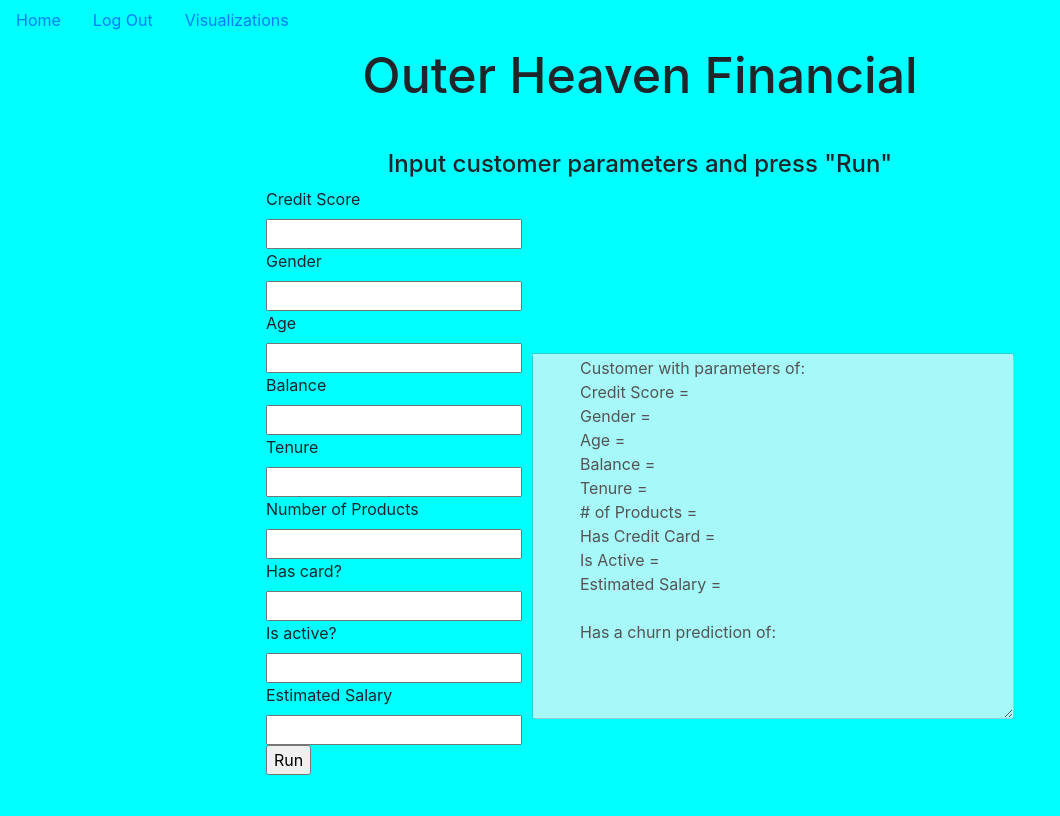
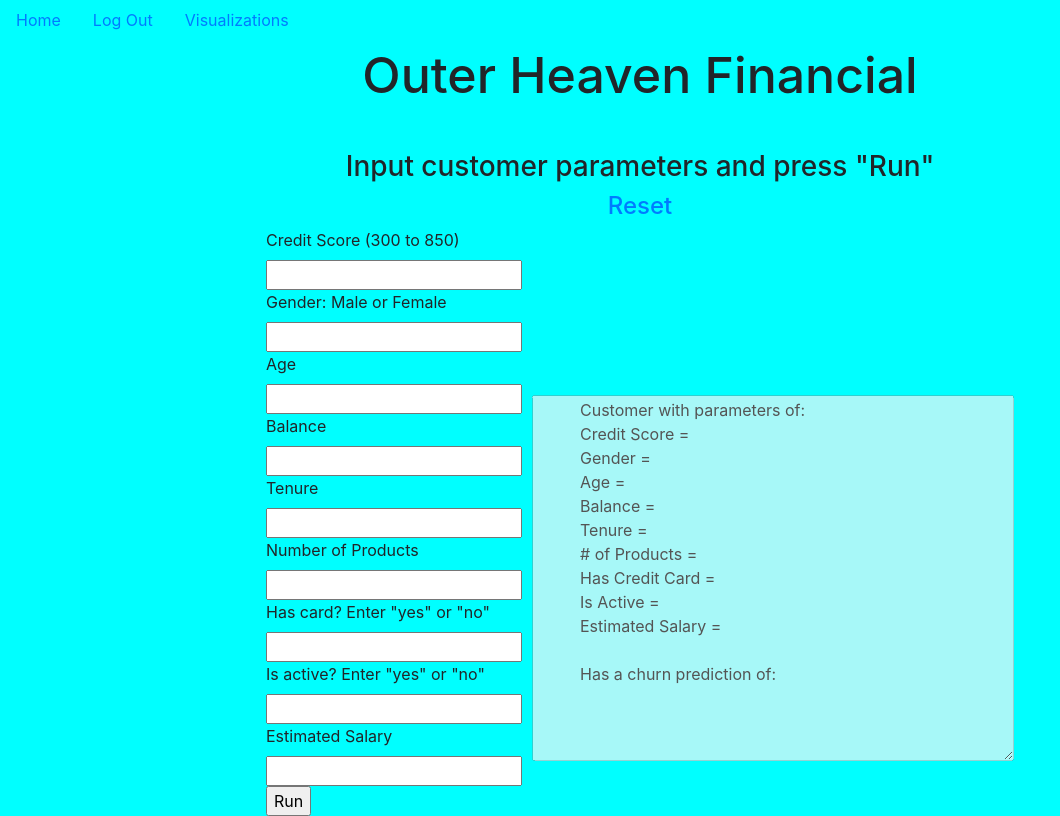
Before and after one commit to runaphasia335/customerchurn-app, a Flask app: page / in a window 1280 px wide. Shown: the whole page, without its empty margins (0-1060 px from the left). Before the commit the page ends 775 px from the top, so only its background shows below. Run offline with Flask 2, Linux system fonts and the light colour scheme; a user stored in the database is signed in; some libraries are stand-ins or nearby versions.

Commit message:
final changes

```diff
--- a/Customer_Churn/forms/forms.py
+++ b/Customer_Churn/forms/forms.py
@@ -1,6 +1,6 @@
 from flask_wtf import FlaskForm
 from wtforms import StringField, PasswordField,SubmitField,IntegerField,SelectField
-from wtforms.validators import DataRequired, EqualTo
+from wtforms.validators import DataRequired, EqualTo,ValidationError
 from wtforms import ValidationError
 from Customer_Churn.models import User
 
@@ -12,17 +12,18 @@ class LoginForm(FlaskForm):
 
 class AttributesForm(FlaskForm):
     # Surname = StringField('Surname',validators=[DataRequired()])
-    CreditScore = IntegerField('Credit Score',validators=[DataRequired()])
-    Gender = StringField('Gender',validators=[DataRequired()])
+    CreditScore = IntegerField('Credit Score (300 to 850)',validators=[DataRequired()])
+    Gender = StringField('Gender: Male or Female',validators=[DataRequired()])
     Age = IntegerField('Age',validators=[DataRequired()])
     Tenure = IntegerField('Tenure',validators=[DataRequired()])
     Balance = IntegerField('Balance',validators=[DataRequired()])
     NumOfProducts = IntegerField('Number of Products',validators=[DataRequired()])
-    HasCrCard = StringField('Has card?',validators=[DataRequired()])
-    IsActiveMember = StringField('Is active?',validators=[DataRequired()])
+    HasCrCard = StringField('Has card? Enter "yes" or "no"',validators=[DataRequired()])
+    IsActiveMember = StringField('Is active? Enter "yes" or "no" ',validators=[DataRequired()])
     EstimatedSalary = IntegerField('Estimated Salary',validators=[DataRequired()])
-    # Exited = StringField('Exited?',validators=[DataRequired()])
     submit = SubmitField('Run')
+    reset = SubmitField('Reset')
+
 
 class RegistrationForm(FlaskForm):
     username = StringField('Username', validators=[DataRequired()])
--- a/Customer_Churn/templates/home.html
+++ b/Customer_Churn/templates/home.html
@@ -6,13 +6,12 @@
     <body style="background-color: aqua">
 
       <!-- Form for predicitive model parameters--------------- -->
-      <h4 style="text-align:center">Input customer parameters and press "Run"</h4>
-
+      <h3 style="text-align:center">Input customer parameters and press "Run"</h3>
+      <a href="{{url_for('home.attributes')}}"><h4 style="text-align: center">Reset</h4></a>
 
 
     <div class="input-output" id="input-output">
       <div class="attributes" id="attributes">
-
         <form action="{{url_for('home.attributes')}}" method="POST">
           {{ form.hidden_tag() }}
           {{ form.CreditScore.label}}<br>{{ form.CreditScore }}<br>
--- a/Customer_Churn/views/home.py
+++ b/Customer_Churn/views/home.py
@@ -1,4 +1,5 @@
-from flask import render_template,Blueprint,redirect,request,url_for
+from flask import render_template,Blueprint,redirect,request,url_for,flash
+from wtforms.validators import ValidationError
 from Customer_Churn.forms.forms import AttributesForm
 from flask_login import logout_user,login_required,current_user
 from Customer_Churn.utilities.predict import gender_convert,string_to_int,predict_churn,clean_result
@@ -19,26 +20,26 @@ def attributes():
 
     form = AttributesForm()
 
-    credit_score = form.data.get('CreditScore')
-    gender = gender_convert(form.data.get('Gender'))
-    # gender = form.data.get('Gender')
-    tenure = form.data.get('Tenure')
-    age = form.data.get('Age')
-    balance = form.data.get('Balance')
-    num_products = form.data.get('NumOfProducts')
-    credit_card = string_to_int(form.data.get('HasCrCard'))
-    active = string_to_int(form.data.get('IsActiveMember'))
-    salary = form.data.get('EstimatedSalary')
-    # exited = string_to_int(form.data.get('Exited'))
-    customer = [[credit_score,gender,age,balance,tenure,num_products,credit_card,active,salary]]
+    if form.validate_on_submit():
+
+        credit_score = form.data.get('CreditScore')
+        gender = gender_convert(form.data.get('Gender'))
+        tenure = form.data.get('Tenure')
+        age = form.data.get('Age')
+        balance = form.data.get('Balance')
+        num_products = form.data.get('NumOfProducts')
+        credit_card = string_to_int(form.data.get('HasCrCard'))
+        active = string_to_int(form.data.get('IsActiveMember'))
+        salary = form.data.get('EstimatedSalary')
+
+
+        customer = [[credit_score,gender,age,balance,tenure,num_products,credit_card,active,salary]]
 
 
 
-    if form.validate_on_submit():
-        print(form.errors)
         pred_churn = predict_churn()
+
         result = pred_churn.predict_customer(customer)
-
 
 
         return render_template('home.html',form=form, result=result,credit_score=credit_score,gender=gender,
--- a/Customer_Churn/views/main.py
+++ b/Customer_Churn/views/main.py
@@ -18,7 +18,7 @@ def login():
          next = request.args.get('next')
 
          if next == None or not next[0] == '/':
-            next =  url_for('home.welcome')
+            next =  url_for('home.attributes')
          return redirect(next)
    return render_template('index.html',form=form)
 
```
